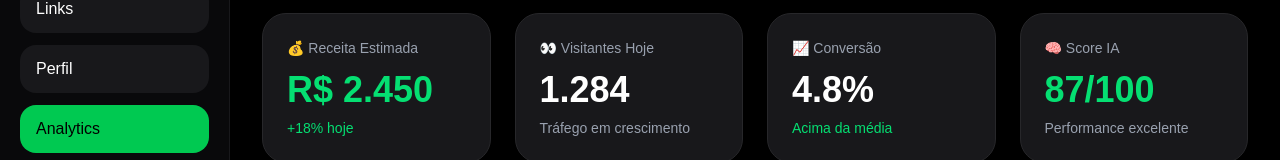
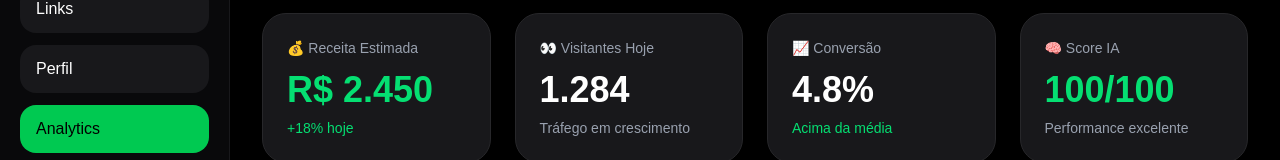
Before and after one commit to Otaviolodc/promolink, a Next.js app: page /dashboard/analytics in a window 1280 px wide. Shown: the part 135-295 px from the top of the page. Built offline with nearby package versions, Linux system fonts and the light colour scheme.

Commit message:
Add automatic AI score system

```diff
--- a/src/app/dashboard/analytics/page.tsx
+++ b/src/app/dashboard/analytics/page.tsx
@@ -38,7 +38,22 @@ export default function AnalyticsPage() {
   const randomMessage =
   aiMessages[0];
 
-  return (
+const totalClicks = 128;
+
+const links = [
+  1, 2, 3, 4, 5
+];
+
+const scoreIA =
+  Math.min(
+    100,
+    (
+      links.length * 12 +
+      totalClicks * 2
+    )
+  );
+
+return (
 
     <div className="flex bg-black text-white min-h-screen">
 
@@ -121,7 +136,7 @@ export default function AnalyticsPage() {
             </p>
 
             <h2 className="text-4xl font-black mt-3 text-green-400">
-              87/100
+              {scoreIA}/100
             </h2>
 
             <p className="text-gray-400 text-sm mt-2">
```
